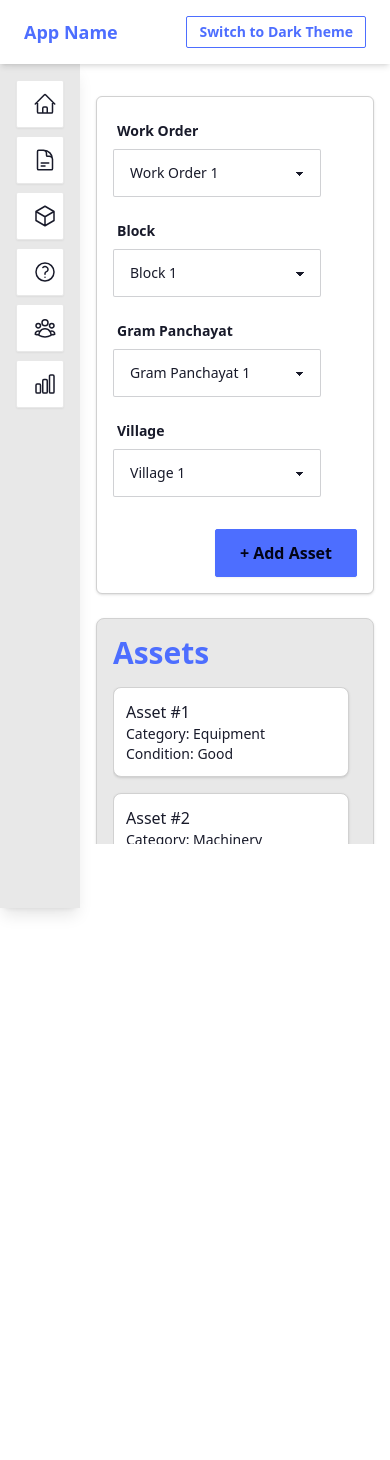
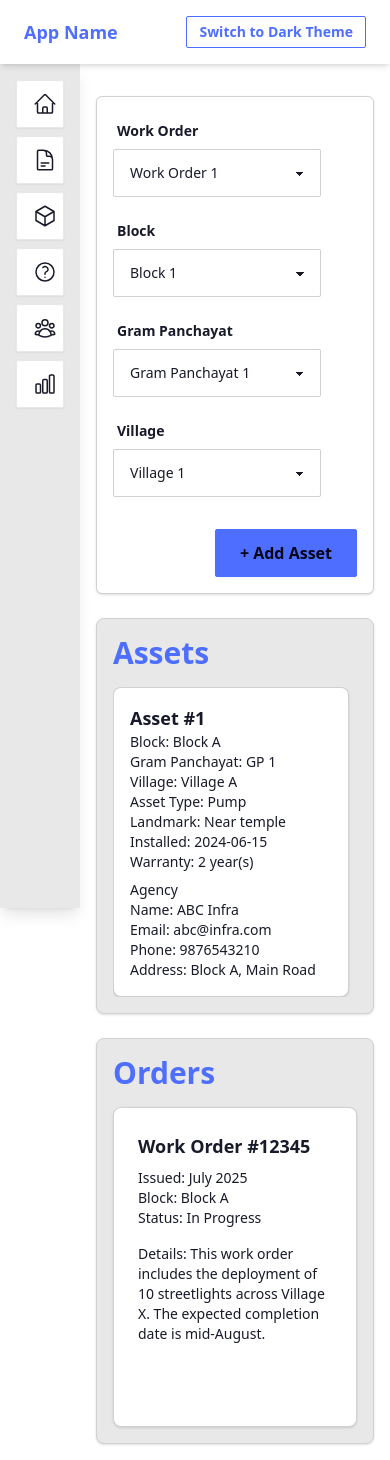
Before and after one commit to GIT-PRITAM/-Scheme-Management-Tool, a React (Create React App) app: page /assets in a window 390 px wide. Before the commit the page ends 844 px from the top, so only its background shows below. Built offline with nearby package versions, Linux system fonts and the light colour scheme.

Commit message:
modal in mobile screen

```diff
--- a/src/components/AddAssetModal.jsx
+++ b/src/components/AddAssetModal.jsx
@@ -35,13 +35,16 @@ const AddAssetModal = ({ isOpen, onClose, onAdd }) => {
                     initial="hidden"
                     animate="visible"
                     exit="exit"
+                    aria-modal="true"
+                    role="dialog"
                 >
                     <motion.div
-                        className="bg-base-100 rounded-xl shadow-xl p-8 w-full max-w-5xl"
+                        className="bg-base-100 rounded-xl shadow-xl p-8 w-full max-w-5xl max-h-[90vh] overflow-y-auto"
                         variants={modalVariant}
                         initial="hidden"
                         animate="visible"
                         exit="exit"
+
                     >
                         <h3
                             className="text-2xl font-bold mb-6"
--- a/src/components/Assets.jsx
+++ b/src/components/Assets.jsx
@@ -5,18 +5,34 @@ const Assets = () => {
     const [modalOpen, setModalOpen] = useState(false);
 
     const [assets, setAssets] = useState([
-        { name: 'Asset #1', category: 'Equipment', condition: 'Good' },
-        { name: 'Asset #2', category: 'Machinery', condition: 'Average' },
+        {
+            name: 'Asset #1',
+            block: 'Block A',
+            gramPanchayat: 'GP 1',
+            village: 'Village A',
+            assetType: 'Pump',
+            landmark: 'Near temple',
+            installationDate: '2024-06-15',
+            warrantyPeriod: '2',
+            agencyName: 'ABC Infra',
+            agencyEmail: 'abc@infra.com',
+            agencyPhone: '9876543210',
+            agencyAddress: 'Block A, Main Road',
+        },
     ]);
 
-    //will check
     const handleAddAsset = (newAsset) => {
-        setAssets([...assets, newAsset]);
+        // You can optionally generate a display name here
+        const assetWithName = {
+            name: `Asset #${assets.length + 1}`,
+            ...newAsset,
+        };
+        setAssets([...assets, assetWithName]);
     };
 
     return (
         <div className="min-h-screen p-4 flex flex-col gap-6">
-            {/* Navbar */}
+            {/* Filters and Add Button */}
             <div className="bg-base-100 p-4 rounded-md shadow border border-base-300 flex flex-wrap items-center gap-4">
                 {/* Dropdowns */}
                 {['Work Order', 'Block', 'Gram Panchayat', 'Village'].map((label, i) => (
@@ -41,9 +57,9 @@ const Assets = () => {
                 </button>
             </div>
 
-            {/* Main Sections */}
+            {/* Main Content */}
             <div className="flex flex-col lg:flex-row gap-6 flex-grow">
-                {/* Left: Assets List */}
+                {/* Assets List */}
                 <div className="w-full lg:w-1/2 bg-base-200 rounded-lg p-4 shadow border border-base-300 flex flex-col max-h-[80vh]">
                     <h2 className="text-3xl font-bold text-primary mb-2 sticky top-0 bg-base-200 z-10 pb-2">
                         Assets
@@ -52,21 +68,30 @@ const Assets = () => {
                         {assets.map((asset, index) => (
                             <div
                                 key={index}
-                                className="bg-base-100 p-3 rounded-lg shadow border border-base-300"
+                                className="bg-base-100 p-4 rounded-lg shadow border border-base-300"
                             >
-                                <h3 className="font-medium">{asset.name}</h3>
-                                <p className="text-sm text-base-content">Category: {asset.category}</p>
-                                <p className="text-sm text-base-content">Condition: {asset.condition}</p>
+                                <h3 className="font-semibold text-lg">{asset.name}</h3>
+                                <p className="text-sm text-base-content">Block: {asset.block || 'N/A'}</p>
+                                <p className="text-sm text-base-content">Gram Panchayat: {asset.gramPanchayat || 'N/A'}</p>
+                                <p className="text-sm text-base-content">Village: {asset.village || 'N/A'}</p>
+                                <p className="text-sm text-base-content">Asset Type: {asset.assetType || 'N/A'}</p>
+                                <p className="text-sm text-base-content">Landmark: {asset.landmark || 'N/A'}</p>
+                                <p className="text-sm text-base-content">Installed: {asset.installationDate || 'N/A'}</p>
+                                <p className="text-sm text-base-content">Warranty: {asset.warrantyPeriod || 'N/A'} year(s)</p>
+                                <p className="text-sm text-base-content mt-2 font-medium">Agency</p>
+                                <p className="text-sm text-base-content">Name: {asset.agencyName || 'N/A'}</p>
+                                <p className="text-sm text-base-content">Email: {asset.agencyEmail || 'N/A'}</p>
+                                <p className="text-sm text-base-content">Phone: {asset.agencyPhone || 'N/A'}</p>
+                                <p className="text-sm text-base-content">Address: {asset.agencyAddress || 'N/A'}</p>
                             </div>
                         ))}
                     </div>
                 </div>
 
-                {/* Right: Orders Section */}
+                {/* Orders Section */}
                 <div className="w-full lg:w-1/2 bg-base-200 rounded-lg p-4 shadow border border-base-300 flex flex-col">
                     <h2 className="text-3xl font-bold text-primary mb-4">Orders</h2>
 
-                    {/* Work Order Card */}
                     <div className="bg-base-100 p-6 rounded-lg shadow border border-base-300 h-80 w-full">
                         <h3 className="text-lg font-semibold">Work Order #12345</h3>
                         <p className="mt-2 text-sm">Issued: July 2025</p>
--- a/src/index.css
+++ b/src/index.css
@@ -1,8 +1,3 @@
 @tailwind base;
 @tailwind components;
 @tailwind utilities;
-
-html, body, #root {
-  height: 100%;
-  overflow: hidden;
-}
```
